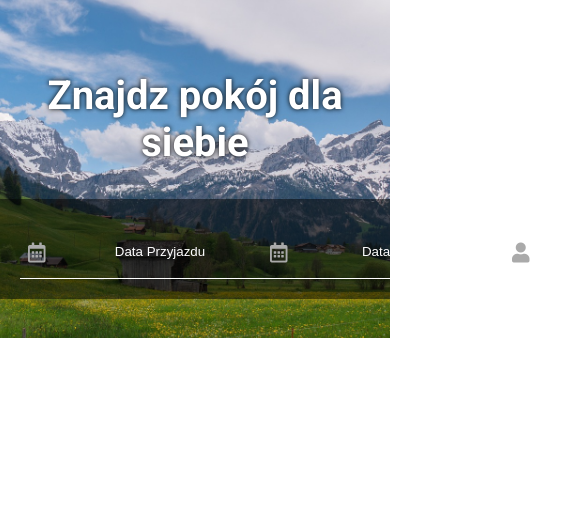
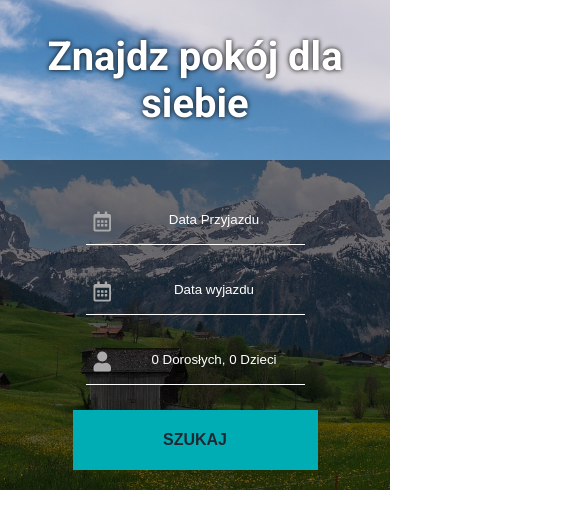
Before and after one commit to MateuszGajo/Booking-app, a React (Create React App) app: page / in a window 390 px wide. Shown: the top 528 px of the page, 585 px wide, since content can reach past the window. Built offline with nearby package versions, Linux system fonts and the light colour scheme.

Commit message:
Added RWD

```diff
--- a/src/features/MainPage/components/AvailableRoom/AvailableRoom.js
+++ b/src/features/MainPage/components/AvailableRoom/AvailableRoom.js
@@ -8,7 +8,7 @@ const AvailableRoom = () => {
     <>
       {context.loading ? (
         <div className="animation">
-          <div class="ring">
+          <div className="ring">
             Ładowanie
             <span />
           </div>
@@ -18,7 +18,7 @@ const AvailableRoom = () => {
           {context.availableRoom ? (
             <>
               {context.availableRoom.map((item, index) => (
-                <Cards item={item} index={index} />
+                <Cards item={item} index={index} key={item.id} />
               ))}
             </>
           ) : context.availableRoom !== undefined ? (
--- a/src/features/MainPage/components/AvailableRoom/components/Cards/Cards.js
+++ b/src/features/MainPage/components/AvailableRoom/components/Cards/Cards.js
@@ -1,8 +1,8 @@
 import React from "react";
 
 const Cards = ({ item, index }) => {
-  return index % 2 == 0 ? (
-    <section className="container" key={item.id}>
+  return index % 2 === 0 ? (
+    <section className="container">
       <div className="photo">
         <img src={item.image} alt="name" />
       </div>
@@ -23,7 +23,7 @@ const Cards = ({ item, index }) => {
       </div>
     </section>
   ) : (
-    <section className="container second-card" key={item.id}>
+    <section className="container second-card">
       <div className="card">
         <h2>{item.name}</h2>
         <p>Typ: {item.roomType}</p>
--- a/src/features/MainPage/components/SearchRoomForm/SearchRoomForm.js
+++ b/src/features/MainPage/components/SearchRoomForm/SearchRoomForm.js
@@ -1,6 +1,6 @@
 import React, { useState, useContext } from "react";
 import Calendar from "./components/Calendar/Calendar";
-import NumberPeople from "./components/NumberOfPeople/NumberOfPeople";
+import NumberOfPeople from "./components/NumberOfPeople/NumberOfPeople";
 import roomContext from "../../context/roomContext";
 
 const SearchRoomForm = () => {
@@ -11,39 +11,46 @@ const SearchRoomForm = () => {
   const getRoomDate = (value, name) => {
     setRoomValues({ ...roomValues, [name]: value });
   };
-  const getRoomAmount = value => {
+  const getRoomAmountPeople = value => {
     setRoomValues({ ...roomValues, ...value });
   };
   const isActive = value => {
     setActiveOfPeople(value);
     if (!value) setErrors({ activeNumberOfPeople: "" });
   };
-  const handleSubmit = e => {
-    e.preventDefault();
+  const validation = () => {
+    const { arrivalDate, leaveDate, children, adults } = roomValues;
     if (activeNumberOfPeople)
       return setErrors({ activeNumberOfPeople: "Potwierdź swój wybor" });
-    if (!roomValues.arrivalDate)
+    else if (!arrivalDate)
       return setErrors({
         arrivalDateError: "Nie wybrałeś daty przyjazdu"
       });
-    if (!roomValues.leaveDate)
+    else if (!leaveDate)
       return setErrors({
         leaveDateError: "Nie wybrałeś daty wyjazdu"
       });
-    if (
-      (roomValues.children === 0 && roomValues.adults === 0) ||
-      roomValues.children === undefined
-    )
+    else if (arrivalDate >= leaveDate)
+      return setErrors({
+        leaveDateError: "Data wyjazdu musi być późniejsza od momentu przyjazdu"
+      });
+    else if ((children === 0 && adults === 0) || children === undefined)
       return setErrors({
         amountOfPersonError: "Nie wybrałeś liczby osób"
       });
-    if (roomValues.adults === 0)
+    else if (adults === 0)
       return setErrors({
         amountOfPersonError: "Dzieci nie mogą same podrózować"
       });
     setErrors({});
-    context.loadingRoom(true);
-    context.findAvailableRoom(roomValues);
+    return true;
+  };
+  const handleSubmit = e => {
+    e.preventDefault();
+    if (validation()) {
+      context.loadingRoom(true);
+      context.findAvailableRoom(roomValues);
+    }
   };
   return (
     <section className="wrapper">
@@ -73,8 +80,8 @@ const SearchRoomForm = () => {
           </div>
         </div>
         <div className="input-field relative">
-          <NumberPeople
-            getRoomPersonAmount={getRoomAmount}
+          <NumberOfPeople
+            getRoomPersonAmount={getRoomAmountPeople}
             isActive={isActive}
             activeWindowError={errors.activeNumberOfPeople}
           />
--- a/src/features/MainPage/components/SearchRoomForm/components/Calendar/Calendar.js
+++ b/src/features/MainPage/components/SearchRoomForm/components/Calendar/Calendar.js
@@ -1,4 +1,4 @@
-import React, { useState } from "react";
+import React from "react";
 import DayPickerInput from "react-day-picker/DayPickerInput";
 import "react-day-picker/lib/style.css";
 import "moment/locale/pl";
@@ -27,7 +27,8 @@ const Calendar = props => {
         placeholder={`${props.placeholder}`}
         dayPickerProps={{
           locale: "pl",
-          localeUtils: MomentLocaleUtils
+          localeUtils: MomentLocaleUtils,
+          disabledDays: { before: new Date() }
         }}
       />
     </div>
--- a/src/features/MainPage/components/SearchRoomForm/components/NumberOfPeople/NumberOfPeople.js
+++ b/src/features/MainPage/components/SearchRoomForm/components/NumberOfPeople/NumberOfPeople.js
@@ -83,7 +83,7 @@ const NumberPeople = props => {
             onClick={handleClickAmount}
           />
         </div>
-        <div className="error">
+        <div className="error person">
           <span>
             {props.activeWindowError ? props.activeWindowError : null}
           </span>
--- a/src/features/MainPage/context/RoomContextProvider.js
+++ b/src/features/MainPage/context/RoomContextProvider.js
@@ -12,9 +12,8 @@ const RoomContextProvider = props => {
   const findAvailableRoom = valueRoom => {
     const { arrivalDate, leaveDate, adults, children } = valueRoom;
     const url = `http://testapi.itur.pl/api.php?date_from=${arrivalDate}&date_to=${leaveDate}&nb_adults=${adults}&nb_children=${children}`;
-    console.log(url);
     jsonp(url, {}, (err, data) => {
-      if (err) throw new Error("błąd w pobieraniu danych");
+      if (err) throw new Error("Błąd w pobieraniu danych");
       loadingRoom(false);
       setAvailableRoom(data);
     });
--- a/src/sass/_header.scss
+++ b/src/sass/_header.scss
@@ -29,7 +29,7 @@ header {
           border-bottom: 1px solid white;
           color: white;
           height: 50px;
-          width: 200px;
+          width: 100%;
           background-color: transparent;
           cursor: pointer;
           text-align: center;
@@ -52,14 +52,14 @@ header {
         .persons {
           position: absolute;
           top: 60px;
-          width: calc(100% - 10px);
+          width: calc(100% + 30px);
           padding: 5px;
           // transform: translateY(-100%);
           background-color: white;
           box-shadow: 0 0 1px 1px #e1e1e1;
-          opacity: 0;
-          transition: opacity 0.3s;
-          z-index: 1;
+          visibility: hidden;
+          transition: visibility 0.3s;
+          z-index: -1;
           .person-box {
             display: flex;
             justify-content: space-between;
@@ -100,7 +100,8 @@ header {
             }
           }
           &.active {
-            opacity: 1;
+            z-index: 1;
+            visibility: visible;
           }
           .amount {
             .btn-amount {
@@ -136,7 +137,7 @@ header {
       }
       button {
         height: 60px;
-        width: 300px;
+        width: 250px;
         cursor: pointer;
         background-color: #00adb5;
         color: #222831;
@@ -152,3 +153,44 @@ header {
     }
   }
 }
+
+@media (max-width: 823px) {
+  header {
+    .wrapper {
+      form {
+        flex-direction: column;
+        align-items: center;
+        .input-field {
+          display: flex;
+          flex-direction: column;
+          align-items: center;
+          margin-top: 15px;
+          .error {
+            position: static;
+            text-align: center;
+            padding: 5px 0 0 40px;
+            &.person {
+              padding: 5px 0 0;
+            }
+          }
+        }
+        button {
+          margin-top: 20px;
+          width: 40%;
+        }
+      }
+    }
+  }
+}
+
+@media (max-width: 600px) {
+  header {
+    .wrapper {
+      form {
+        button {
+          width: 70%;
+        }
+      }
+    }
+  }
+}
--- a/src/sass/_loading.scss
+++ b/src/sass/_loading.scss
@@ -6,7 +6,7 @@
   transform: translate(-50%, -50%);
   width: 150px;
   height: 150px;
-  margin-top: 50px;
+  margin-top: 150px;
   background: transparent;
   border: 3px solid #3c3c3c;
   border-radius: 50%;
--- a/src/sass/_main.scss
+++ b/src/sass/_main.scss
@@ -1,4 +1,5 @@
 main {
+  position: relative;
   display: flex;
   flex-direction: column;
   background-color: #eeeeee;
@@ -14,6 +15,7 @@ main {
       align-items: center;
       img {
         display: block;
+        width: 100%;
       }
     }
     .card {
@@ -57,3 +59,33 @@ main {
     align-self: flex-end;
   }
 }
+
+@media (max-width: 823px) {
+  main {
+    .container {
+      flex-direction: column;
+      justify-content: center;
+      align-self: center;
+      .card {
+        order: 1;
+      }
+    }
+  }
+}
+
+@media (max-width: 411px) {
+  main {
+    .container {
+      .card {
+        .information {
+          .prices {
+            font-size: 20px;
+          }
+          .highline {
+            margin: 0 5px;
+          }
+        }
+      }
+    }
+  }
+}
--- a/src/sass/_reset.scss
+++ b/src/sass/_reset.scss
@@ -1,5 +1,8 @@
 *:focus {
   outline: none;
+}
+* {
+  box-sizing: border-box;
 }
 html {
   font-family: "Roboto", sans-serif;
@@ -7,5 +10,4 @@ html {
 body {
   margin: 0;
   padding: 0;
-  box-sizing: border-box;
 }
```
